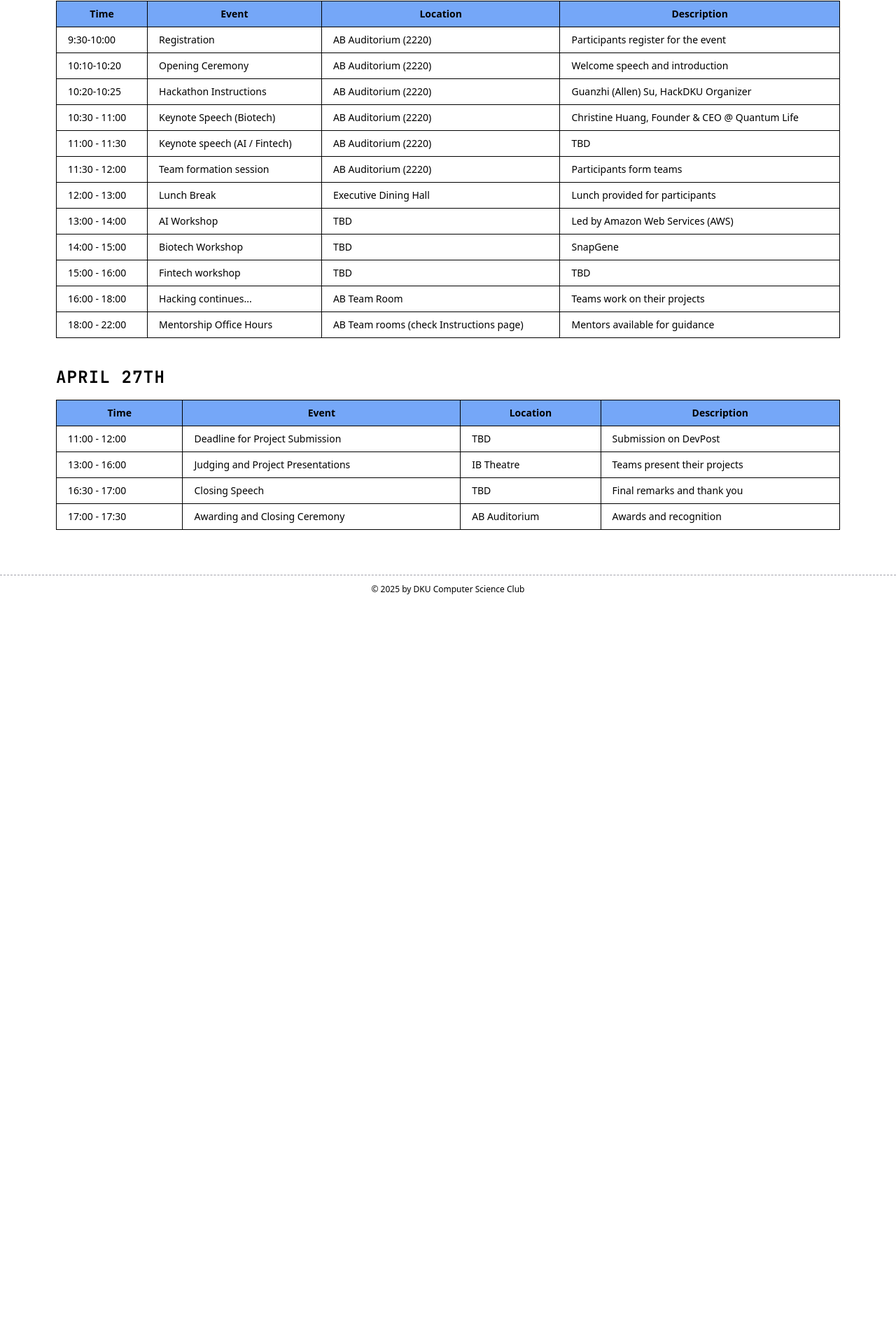
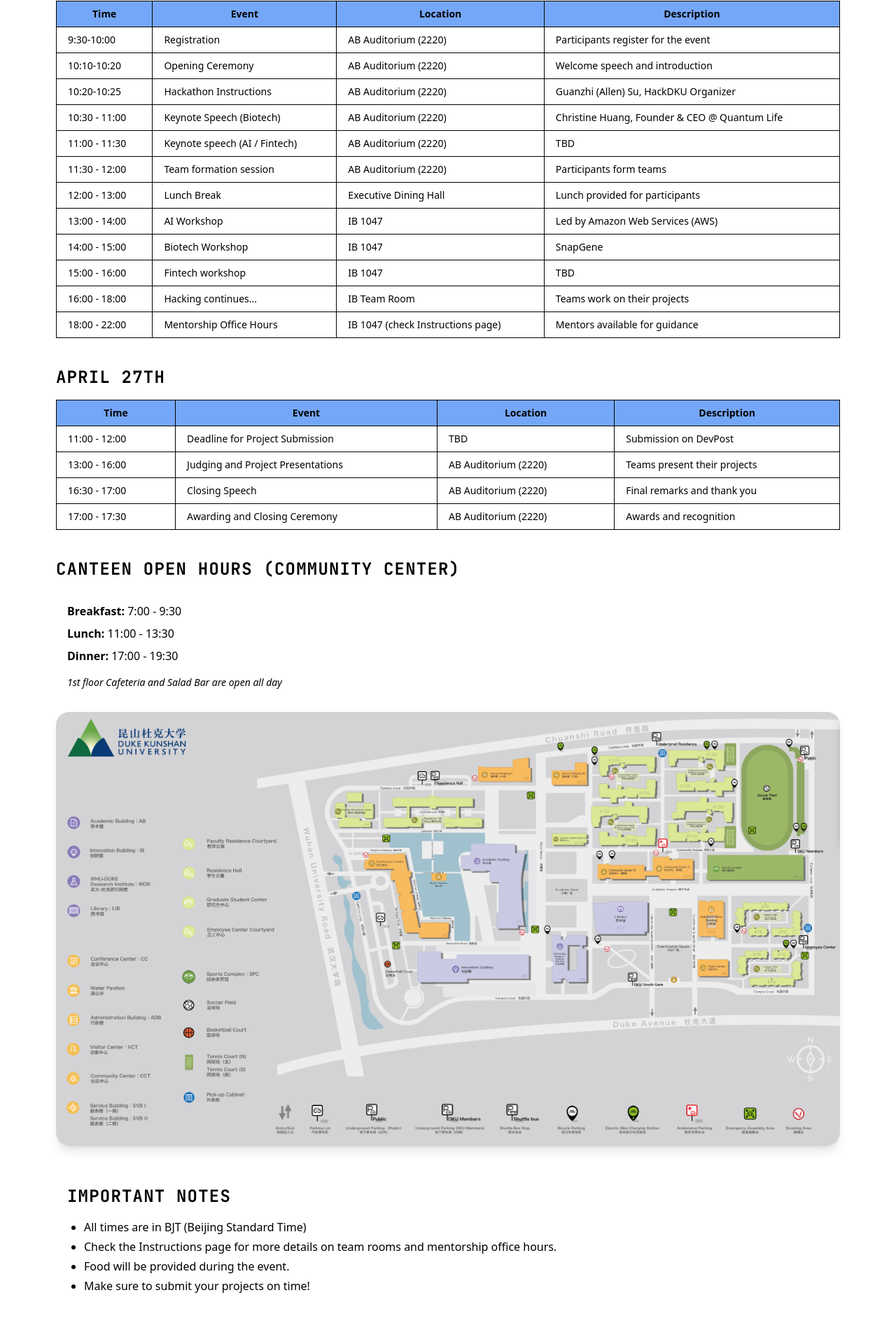
Before and after one commit to othmaneechc/hackdku25, a Next.js app: page /timeline in a window 1280 px wide. Shown: the part 263-2183 px from the top of the page at 70% size. Before the commit the page ends 1125 px from the top, so only its background shows below. Built offline with nearby package versions, Linux system fonts and the light colour scheme; a web font is replaced by a local one.

Commit message:
added map and canteen hours

```diff
--- a/src/app/timeline/page.tsx
+++ b/src/app/timeline/page.tsx
@@ -68,32 +68,32 @@ export default function TimelinePage() {
               <tr>
                 <td className="px-4 py-2 border">13:00 - 14:00</td>
                 <td className="px-4 py-2 border">AI Workshop</td>
-                <td className="px-4 py-2 border">TBD</td>
+                <td className="px-4 py-2 border">IB 1047</td>
                 <td className="px-4 py-2 border">Led by Amazon Web Services (AWS)</td>
               </tr>
               <tr>
                 <td className="px-4 py-2 border">14:00 - 15:00</td>
                 <td className="px-4 py-2 border">Biotech Workshop</td>
-                <td className="px-4 py-2 border">TBD</td>
+                <td className="px-4 py-2 border">IB 1047</td>
                 <td className="px-4 py-2 border">SnapGene</td>
               </tr>
               <tr>
                 <td className="px-4 py-2 border">15:00 - 16:00</td>
                 <td className="px-4 py-2 border">Fintech workshop</td>
-                <td className="px-4 py-2 border">TBD</td>
+                <td className="px-4 py-2 border">IB 1047</td>
                 <td className="px-4 py-2 border">TBD</td>
               </tr>
               <tr>
                 <td className="px-4 py-2 border">16:00 - 18:00</td>
                 <td className="px-4 py-2 border">Hacking continues...</td>
-                <td className="px-4 py-2 border">AB Team Room</td>
+                <td className="px-4 py-2 border">IB Team Room</td>
                 <td className="px-4 py-2 border">Teams work on their projects</td>
               </tr>
               <tr>
                 <td className="px-4 py-2 border">18:00 - 22:00</td>
                 <td className="px-4 py-2 border">Mentorship Office Hours</td>
                 <td className="px-4 py-2 border">
-                  AB Team rooms (check Instructions page)
+                  IB 1047 (check Instructions page)
                 </td>
                 <td className="px-4 py-2 border">Mentors available for guidance</td>
               </tr>
@@ -123,24 +123,57 @@ export default function TimelinePage() {
               <tr>
                 <td className="px-4 py-2 border">13:00 - 16:00</td>
                 <td className="px-4 py-2 border">Judging and Project Presentations</td>
-                <td className="px-4 py-2 border">IB Theatre</td>
+                <td className="px-4 py-2 border">AB Auditorium (2220)</td>
                 <td className="px-4 py-2 border">Teams present their projects</td>
               </tr>
               <tr>
                 <td className="px-4 py-2 border">16:30 - 17:00</td>
                 <td className="px-4 py-2 border">Closing Speech</td>
-                <td className="px-4 py-2 border">TBD</td>
+                <td className="px-4 py-2 border">AB Auditorium (2220)</td>
                 <td className="px-4 py-2 border">Final remarks and thank you</td>
               </tr>
               <tr>
                 <td className="px-4 py-2 border">17:00 - 17:30</td>
                 <td className="px-4 py-2 border">Awarding and Closing Ceremony</td>
-                <td className="px-4 py-2 border">AB Auditorium</td>
+                <td className="px-4 py-2 border">AB Auditorium (2220)</td>
                 <td className="px-4 py-2 border">Awards and recognition</td>
               </tr>
             </tbody>
           </table>
         </section>
+        <section>
+          <h2 className="text-2xl font-bold mb-4 mt-10 font-mono">Canteen Open Hours (Community Center)</h2>
+          <div className="p-4 rounded-lg">
+            <ul className="space-y-2">
+              <li>
+                <span className="font-semibold">Breakfast:</span> 7:00 - 9:30
+              </li>
+              <li>
+                <span className="font-semibold">Lunch:</span> 11:00 - 13:30
+              </li>
+              <li>
+                <span className="font-semibold">Dinner:</span> 17:00 - 19:30
+              </li>
+            </ul>
+            <p className="mt-4 text-sm italic">
+              1st floor Cafeteria and Salad Bar are open all day
+            </p>
+          </div>
+          <div className="mt-4 rounded-lg overflow-hidden shadow-lg">
+            <img src="/images/map.png" alt="Canteen Location Map" />
+          </div>
+        </section>
+        <section>
+          <div className="p-4 rounded-lg">
+            <h2 className="text-2xl font-bold mb-4 mt-10 font-mono">Important Notes</h2>
+            <ul className="list-disc pl-6 space-y-1">
+              <li>All times are in BJT (Beijing Standard Time)</li>
+              <li>Check the Instructions page for more details on team rooms and mentorship office hours.</li>
+              <li>Food will be provided during the event.</li>
+              <li>Make sure to submit your projects on time!</li>
+            </ul>
+          </div>
+        </section>
       </div>
     </div>
   );
```
Also changed, not shown: public/images/map.png (added), 1 other file (tests, documents, lock files or other folders).
